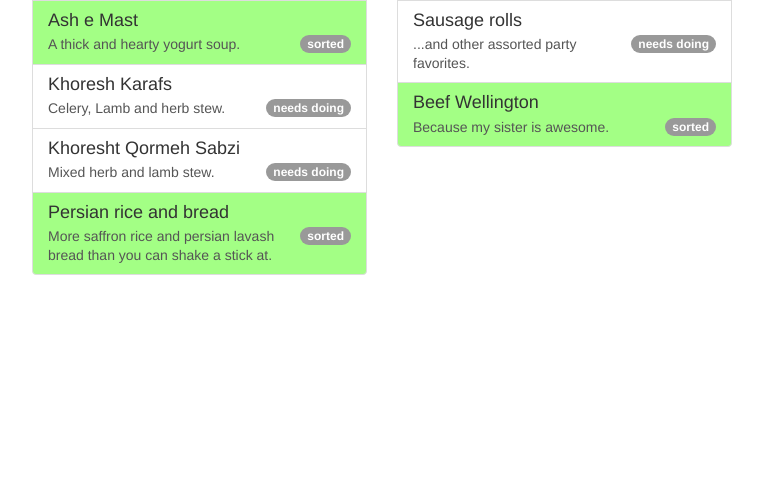
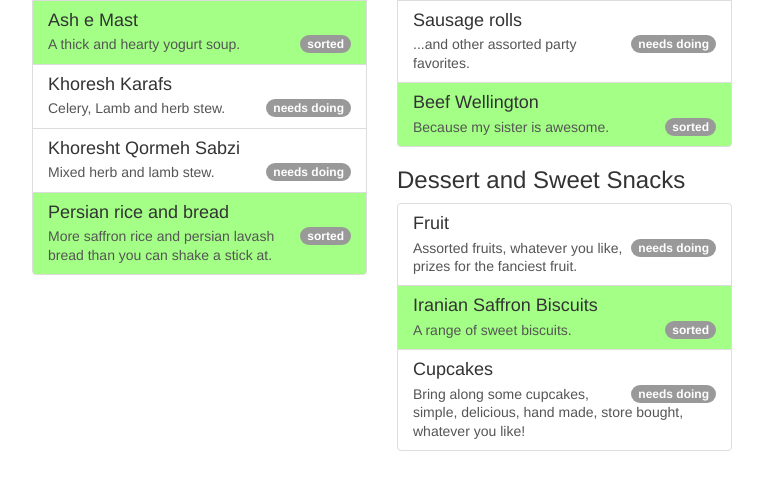
Before and after one commit to sinjax/emmasinaweddingtime, a Flask app: page /dinner in a window 1280 px wide. Shown: the part 1198-1689 px from the top of the page, without its empty margins (273-1036 px from the left). Before the commit the page ends 1473 px from the top, so only its background shows below. Run offline with Flask 2, Linux system fonts and the light colour scheme; some libraries are stand-ins or nearby versions.

Commit message:
added the missing dessert from the menu

```diff
--- a/wedding/templates/menu.html
+++ b/wedding/templates/menu.html
@@ -88,5 +88,23 @@
 		    <p class="list-group-item-text">Because my sister is awesome.</p>
 		  </a>
 		</div>
+		<h3>Dessert and Sweet Snacks</h3>
+		<div class="list-group">
+			<a href="#" class="list-group-item needsdoing">
+			    <h4 class="list-group-item-heading">Fruit</h4>
+			    <span class="badge">needs doing</span>
+			    <p class="list-group-item-text">Assorted fruits, whatever you like, prizes for the fanciest fruit.</p>
+			</a>
+			<a href="#" class="list-group-item sorted">
+			    <h4 class="list-group-item-heading">Iranian Saffron Biscuits</h4>
+			    <span class="badge">sorted</span>
+			    <p class="list-group-item-text">A range of sweet biscuits.</p>
+			</a>
+			<a href="#" class="list-group-item needsdoing">
+			    <h4 class="list-group-item-heading">Cupcakes</h4>
+			    <span class="badge">needs doing</span>
+			    <p class="list-group-item-text">Bring along some cupcakes, simple, delicious, hand made, store bought, whatever you like!</p>
+			</a>
+		</div>
 	</div>
 </div>
```
